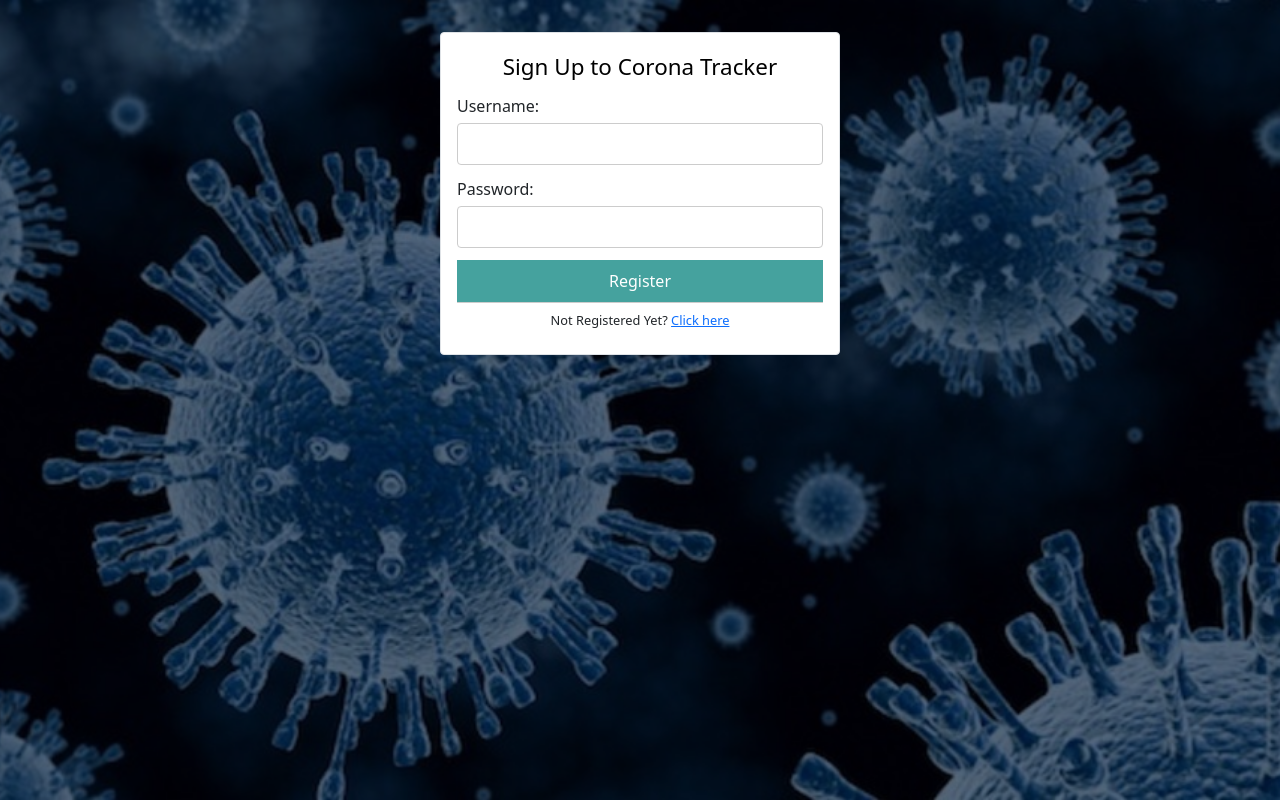
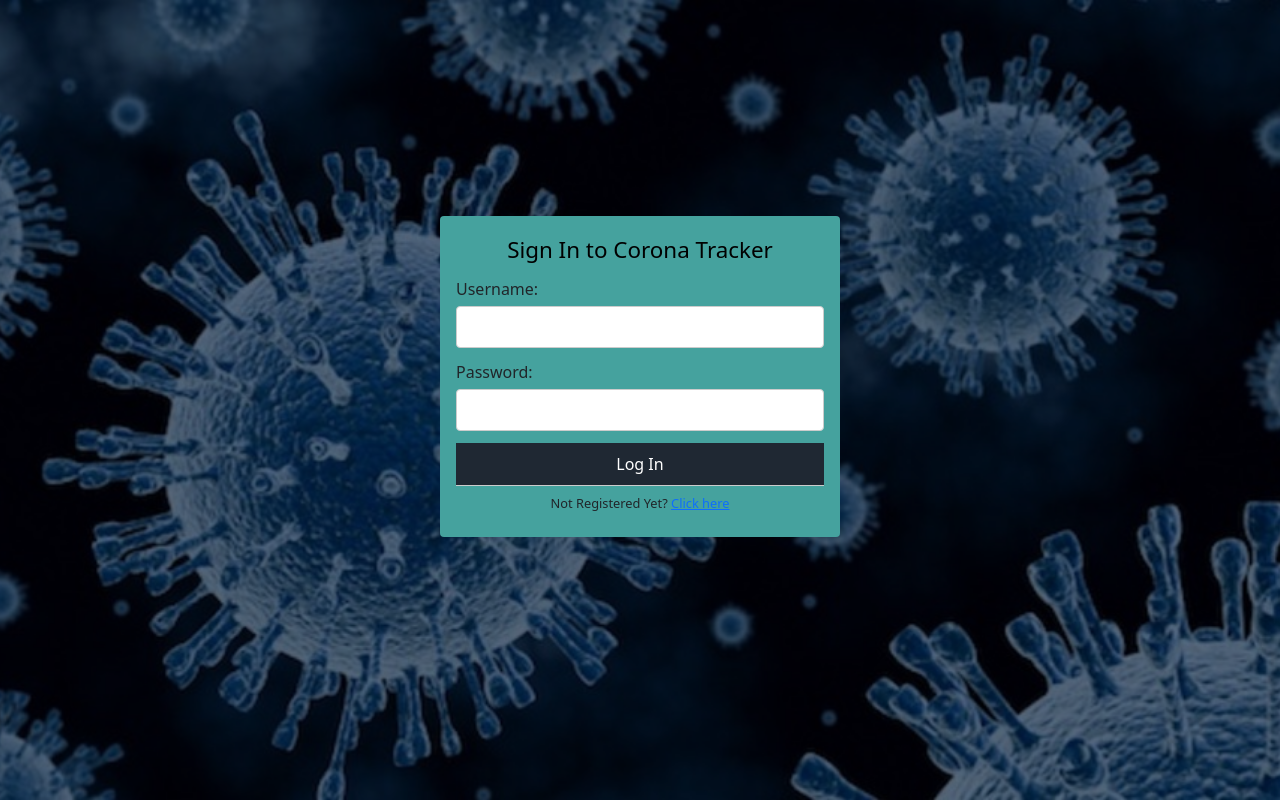
Before and after one commit to Tonyzaf/Web-Project, a PHP site: page /login.php in a window 1280 px wide. Run offline with PHP 8.4, Linux system fonts and the light colour scheme.

Commit message:
Minor Visual Adjustments

```diff
--- a/forms.css
+++ b/forms.css
@@ -1,7 +1,6 @@
 :root {
-    --primary: #45a29e;
-    --secondary: #45a29e;
-    --border-color: #dee2e6;
+    --primary: #1f2833;
+    --secondary: #1f2833;
     --max-width: 1140px;
     --border-radius: 0.25rem;
     --button-text: #fff;
@@ -10,7 +9,7 @@
     --text-bright: #000;
     --body-bg-color: #f9fafb;
     --footer-bg-color: #fff;
-    --form-bg-color: #fff;
+    --form-bg-color: #45a29e;
     --input-text-color: #000;
     --input-text-disabled: #7a7a7a;
     --input-placeholder-color: #c2c2c2;
--- a/login.php
+++ b/login.php
@@ -18,7 +18,7 @@ define('DB_NAME', 'web');
 $link = mysqli_connect(DB_SERVER, DB_USERNAME, DB_PASSWORD, DB_NAME);
 
 // Check connection
-if($link === false){
+if ($link === false) {
     die("ERROR: Could not connect to DataBase. " . mysqli_connect_error());
 }
 ?>
@@ -26,6 +26,7 @@ if($link === false){
 <html>
 
 <!-- Header -->
+
 <head>
     <title>Corona Tracker</title>
     <meta name="viewport" content="width=device-width, initial-scale=1">
@@ -33,11 +34,13 @@ if($link === false){
 </head>
 
 <!-- Main Body -->
+
 <body class="parallax">
 
+    <div class='container loginform'>
         <main>
             <form action="login.php" method="post">
-            <h1>Sign Up to Corona Tracker</h1>
+                <h1>Sign In to Corona Tracker</h1>
                 <div>
                     <label for="username">Username:</label>
                     <input type="text" name="username" id="username">
@@ -46,10 +49,12 @@ if($link === false){
                     <label for="password">Password:</label>
                     <input type="password" name="password" id="password">
                 </div>
-            <button className = 'submitbutton' type="submit">Register</button>
+                <button className='submitbutton' type="submit">Log In</button>
                 <footer>Not Registered Yet? <a href="register.php">Click here</a></footer>
             </form>
         </main>
+    </div>
 
 </body>
+
 </html>
--- a/register.php
+++ b/register.php
@@ -36,6 +36,7 @@ if ($link === false) {
 <!-- Main Body -->
 
 <body class="parallax">
+    <div class='container registrationform'>
         <main>
             <form action="register.php" method="post">
                 <h1>Sign Up to Corona Tracker</h1>
@@ -70,10 +71,11 @@ if ($link === false) {
                         <a href="#" title="term of services">term of services</a>
                     </label>
                 </div>
-            <button className = 'submitbutton' type="submit">Register</button>
+                <button className='submitbutton' type="submit">Register</button>
                 <footer>Already a member? <a href="login.php">Login here</a></footer>
             </form>
         </main>
+    </div>
 
 </body>
 
--- a/styles.css
+++ b/styles.css
@@ -173,17 +173,25 @@ body {
 #infection{
   margin-top: 20px;
   margin-left: 10px;
+
+  background-color: #1f2833;
+  color: white;
+
+  border-radius: 0.25rem;
+  border-width: 2px;
+  border-color: #1f2833;
 }
 #submitbutton{
   margin-top: 20px;
   margin-left: 10px;
-  background-color: #fff;
+  background-color: #1f2833;
+  color: white;
   border: 1px solid #0b0c10;
-  border-radius: 5px 5px 5px 5px;
+  border-radius: 0.25rem;
 }
 #submitbutton:hover{
-  background-color: #ecedee;
-  color: #0b0c10;
+  border-color:white;
+  border-width: 2px;
 }
 .check{
   padding-bottom: 20px;
@@ -222,6 +230,12 @@ body {
 
 /*Registration Screen*/
 
-.submitbutton {
-  background-color: #45a29e;
+.registrationform{
+  margin-top: 7vh;
 }
+
+/*Login Screen*/
+
+.loginform{
+  margin-top: 25vh;
+}
```
Lines whose indentation alone changed are shown as unchanged.
